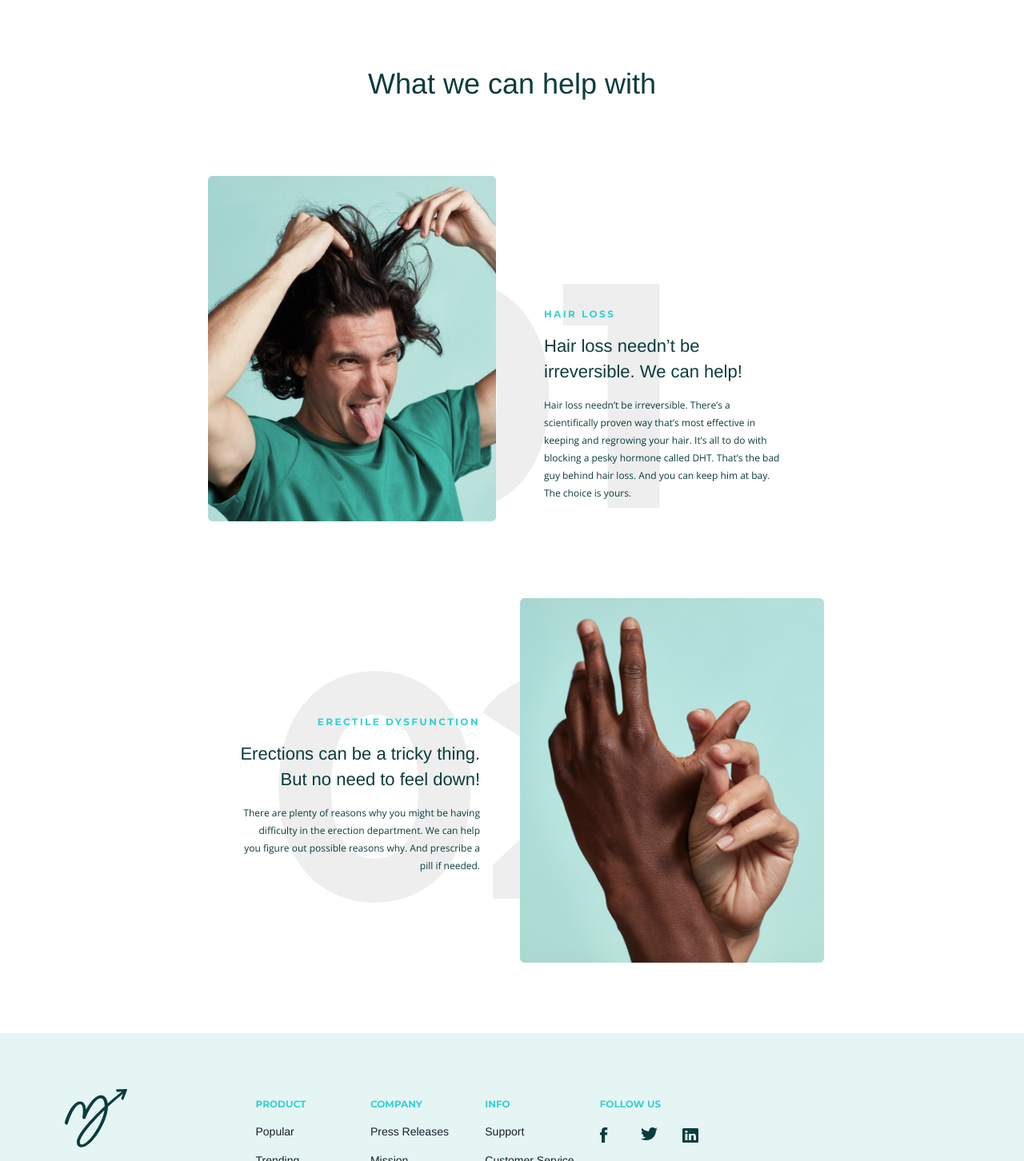
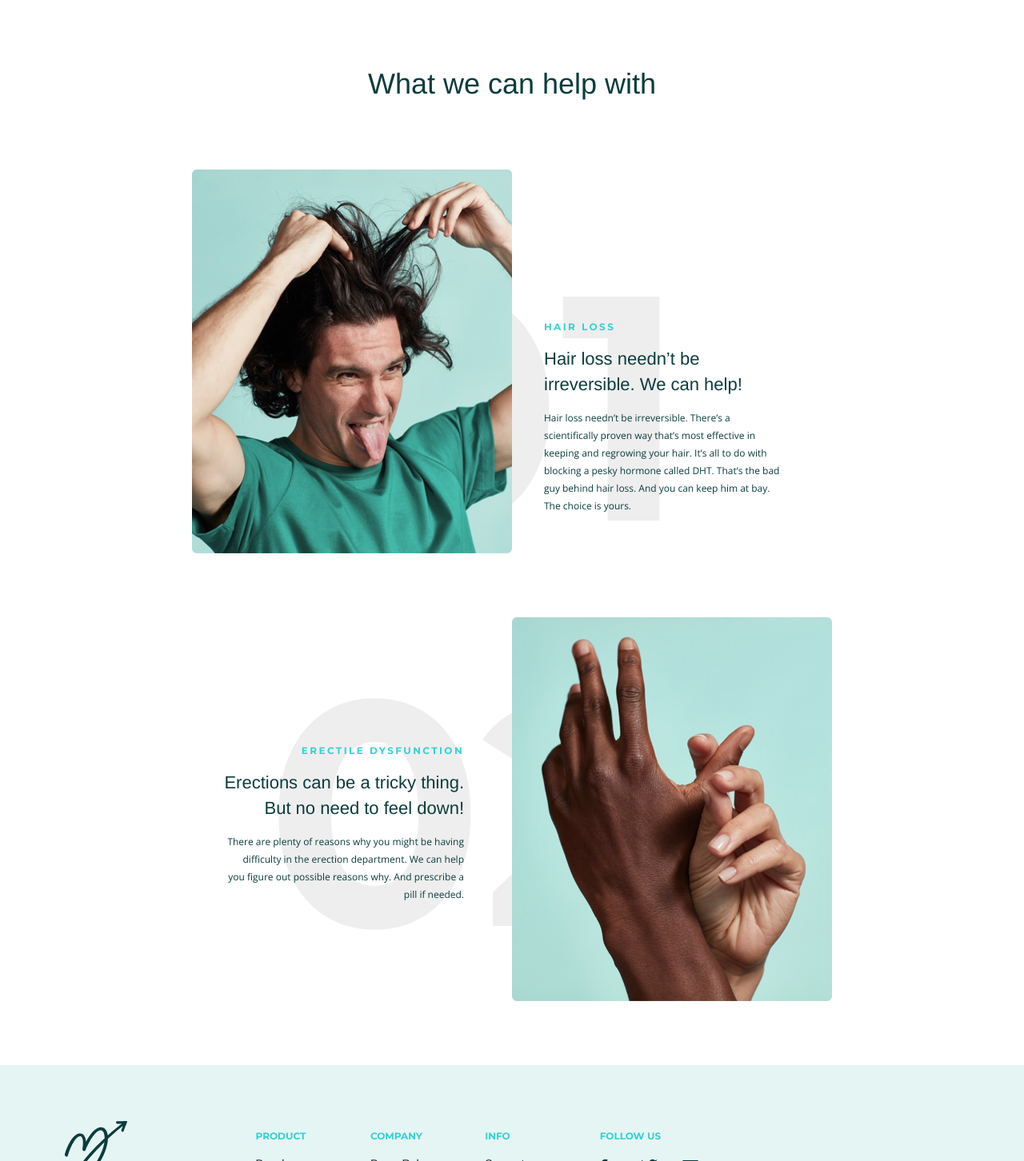
Before and after one commit to siya-h/manual-landing-page, a React (Create React App) app: page / in a window 1280 px wide. Shown: the part 752-2204 px from the top of the page at 80% size. Built offline with nearby package versions, Linux system fonts and the light colour scheme.

Commit message:
removing react warnings

```diff
--- a/src/components/ConditionItem.js
+++ b/src/components/ConditionItem.js
@@ -1,23 +1,23 @@
 import { Box, Image, Text } from '@chakra-ui/react'
 import React from 'react'
 
-const ConditionItem = ({ item, containerStyle }) => {
+const ConditionItem = ({ item }) => {
     const { imgSrc, heading, summary, description, number } = item
     return (
-        <Box margin={["30px auto",,,'80px auto']} maxWidth={['800px']} w={[,"90%","80%","100%"]}>
-            <Text pos="absolute" fontSize={["250px","300px","280px","400px"]} top={["30%",,,"39%"]}  color="light_grey" zIndex="-1" right={["15%",,"23%",'33%']} alignSelf="center">{number}</Text>
-            <Box display={["block","grid"]} gridTemplateColumns={['repeat(2, 1fr)']}>
+        <Box margin={["30px auto", 'initial', 'initial', '80px auto']} maxWidth={['800px']} w={['initial', "90%", "80%", "100%"]}>
+            <Text pos="absolute" fontSize={["250px", "300px", "280px", "400px"]} top={["30%", 'initial', 'initial', "39%"]} color="light_grey" zIndex="-1" right={["15%", 'initial', "23%", '33%']} alignSelf="center">{number}</Text>
+            <Box display={["block", "grid"]} gridTemplateColumns={['repeat(2, 1fr)']}>
                 <Box >
                     <Image
                         src={imgSrc}
-                        w={['90%',,,]}
-                        mx={["auto",,,]}
-                        my={["2%",,,]}
+                        w={['90%', 'initial', 'initial', 'initial']}
+                        mx={["auto", 'initial', 'initial', 'initial']}
+                        my={["2%", 'initial', 'initial', 'initial']}
                     />
                 </Box>
-                <Box w={["90%",,"85%","75%"]} alignSelf="center" mt={[,,"15%","35%"]} ml={["auto",,,"20%"]} mr={["auto",,,]} pos={["relative"]} left={[,,"0","-10%"]}>
+                <Box w={["90%", 'initial', "85%", "75%"]} alignSelf="center" mt={['initial', 'initial', "15%", "35%"]} ml={["auto", 'initial', 'initial', "20%"]} mr={["auto", 'initial', 'initial', 'initial']} pos={["relative"]} left={['initial', 'initial', "0", "-10%"]}>
                     <Text color="tealish" textTransform="uppercase" letterSpacing={["2.4px"]} fontSize={['12px']}>{heading}</Text>
-                    <Text fontFamily="Helvetica" fontSize={["22px"]} my={["2%",,,'5%']} lineHeight={["32px"]}>{summary}</Text>
+                    <Text fontFamily="Helvetica" fontSize={["22px"]} my={["2%", 'initial', 'initial', '5%']} lineHeight={["32px"]}>{summary}</Text>
                     <Text fontFamily="Open Sans" fontSize={["12px"]} lineHeight={["22px"]}>{description}</Text>
                 </Box>
             </Box>
--- a/src/components/Footer.js
+++ b/src/components/Footer.js
@@ -1,4 +1,4 @@
-import { Box, Container, Divider, Flex, Grid, Image, Spacer, Text } from '@chakra-ui/react'
+import { Box, Container, Divider, Grid, Image, Text } from '@chakra-ui/react'
 import React from 'react'
 import logo from '../assets/images/logo.svg'
 import { company, info, products } from '../constants/content/footer'
--- a/src/components/Heading.js
+++ b/src/components/Heading.js
@@ -10,31 +10,31 @@ const Heading = () => {
             bgSize="100% 100%"
             bgRepeat="no-repeat"
             w={['100%']}
-            h={['240px', '340px','460px' ,'750px']}
+            h={['240px', '340px', '460px', '750px']}
             bgImage={bgImg}
             p={1}
         >
             <Box
-                mt={['10px', '20px','25px' ,'30px']}
+                mt={['10px', '20px', '25px', '30px']}
             >
                 <Link to="/">
                     <Image
                         src={logo}
-                        w={['20px', '36px','40px' ,'46px']}
-                        h={['22px', '34px', '34px','42px']}
-                        ml={['14px','28px','38px','70px']}
+                        w={['20px', '36px', '40px', '46px']}
+                        h={['22px', '34px', '34px', '42px']}
+                        ml={['14px', '28px', '38px', '70px']}
                     />
                 </Link>
             </Box>
 
-            <Box fontSize={['22px', '36px','54px' ,'80px']} lineHeight={['22px', '42px', '62px','98px']} w={['55%', '55%', '60%','64%']} h={['15%', '20%','25%' ,'27%']} ml={['12px', '26px','34px', '60px']} mt={['15px', '25px','40px','90px']}>
+            <Box fontSize={['22px', '36px', '54px', '80px']} lineHeight={['22px', '42px', '62px', '98px']} w={['55%', '55%', '60%', '64%']} h={['15%', '20%', '25%', '27%']} ml={['12px', '26px', '34px', '60px']} mt={['15px', '25px', '40px', '90px']}>
                 <Text transform="capitalize" >BE GOOD</Text>
                 <Text transform="capitalize" >TO YOURSELF</Text>
             </Box>
-                <Text fontFamily="Helvetica" fontSize={['12px', '14px','16px','18px']} lineHeight={['12px', '18px','24px','30px']} w={['55%', '40%','40%','400px']} h={['60px','65px','75px',]} ml={['14px','28px','38px','70px']} mt={['18px','26px',,]} >We’re working around the clock to bring you a holistic approach to your wellness. From top to bottom, inside and out.</Text>
-            <Box ml={['14px', '28px', '38px','70px']} mt={['4px', '20px', '35px','50px']} display="inline-block" >
+            <Text fontFamily="Helvetica" fontSize={['12px', '14px', '16px', '18px']} lineHeight={['12px', '18px', '24px', '30px']} w={['55%', '40%', '40%', '400px']} h={['60px', '65px', '75px',]} ml={['14px', '28px', '38px', '70px']} mt={['18px', '26px', 'initial', 'initial']} >We’re working around the clock to bring you a holistic approach to your wellness. From top to bottom, inside and out.</Text>
+            <Box ml={['14px', '28px', '38px', '70px']} mt={['4px', '20px', '35px', '50px']} display="inline-block" >
                 <Link to="/quiz">
-                    <Button bg="tealish" w={['100px', '160px','180px' ,'200px']} _hover={{backgroundColor: 'pine_green'}} h={['38px', '40px','44px' ,'48px']} boxShadow={['0px 10px 30px -20px rgba(0,0,0,0.5)']} borderRadius={['49.5px']} fontSize={['10px', '12px', '12px', '12px']} letterSpacing={['1px',,,'2.4px']} maxWidth="200px" minWidth="150px" fontFamily="Montserrat" color="white">TAKE THE QUIZ</Button>
+                    <Button bg="tealish" w={['100px', '160px', '180px', '200px']} _hover={{ backgroundColor: 'pine_green' }} h={['38px', '40px', '44px', '48px']} boxShadow={['0px 10px 30px -20px rgba(0,0,0,0.5)']} borderRadius={['49.5px']} fontSize={['10px', '12px', '12px', '12px']} letterSpacing={['1px', 'initial', 'initial', '2.4px']} maxWidth="200px" minWidth="150px" fontFamily="Montserrat" color="white">TAKE THE QUIZ</Button>
                 </Link>
             </Box>
 
--- a/src/components/SocialLinks.js
+++ b/src/components/SocialLinks.js
@@ -1,8 +1,8 @@
-import { Box, Flex, Grid, HStack, Image, Link, Text } from '@chakra-ui/react'
+import { Box, Grid, Image, Link, Text } from '@chakra-ui/react'
 import React from 'react'
 import facebook from '../assets/images/facebook-logo.svg'
+import linkedin from '../assets/images/linkedin-logo.svg'
 import twitter from '../assets/images/twitter-logo.svg'
-import linkedin from '../assets/images/linkedin-logo.svg'
 
 const SocialLinks = () => {
     return (
--- a/src/components/SwappedConditionItem.js
+++ b/src/components/SwappedConditionItem.js
@@ -4,21 +4,21 @@ import React from 'react'
 const SwappedConditionItem = ({ item }) => {
     const { imgSrc, heading, summary, description, number } = item
     return (
-        <Box margin={["30px auto",,,'80px auto']} maxWidth={['800px']} w={["90%",,"80%","100%"]}>
-            <Text pos="absolute" fontSize={["250px","300px","280px","400px"]} color="light_grey" zIndex="-1" bottom={["36%","initial","initial","16%"]} left={['10%','0','12%','26%']} alignSelf="center">{number}</Text>
+        <Box margin={["30px auto", 'initial', 'initial', '80px auto']} maxWidth={['800px']} w={["90%", 'initial', "80%", "100%"]}>
+            <Text pos="absolute" fontSize={["250px", "300px", "280px", "400px"]} color="light_grey" zIndex="-1" bottom={["36%", "initial", "initial", "16%"]} left={['10%', '0', '12%', '26%']} alignSelf="center">{number}</Text>
 
-            <Box display={["block","grid"]}  gridTemplateColumns={['repeat(2, 1fr)']}>
-                <Box w={['90%',,"85%","75%"]} alignSelf="center" mt={[,,"15%","5%"]} pos={["relative"]} right={["auto",,"0","-10%"]} ml={["auto",,,]} mr={["auto",,,"20%"]}>
-                    <Text color="tealish" textAlign={["right"]} textTransform="uppercase" letterSpacing={["2.4px"]} my={["0",,,"5%"]} fontSize={['12px']}>{heading}</Text>
-                    <Text fontFamily="Helvetica" textAlign={["right"]} my={["2%",,,'5%']}  fontSize={["22px"]} lineHeight={["32px"]}>{summary}</Text>
+            <Box display={["block", "grid"]} gridTemplateColumns={['repeat(2, 1fr)']}>
+                <Box w={['90%', 'initial', "85%", "75%"]} alignSelf="center" mt={['initial', 'initial', "15%", "5%"]} pos={["relative"]} right={["auto", 'initial', "0", "-10%"]} ml={["auto", 'initial', 'initial', 'initial']} mr={["auto", 'initial', 'initial', "20%"]}>
+                    <Text color="tealish" textAlign={["right"]} textTransform="uppercase" letterSpacing={["2.4px"]} my={["0", 'initial', 'initial', "5%"]} fontSize={['12px']}>{heading}</Text>
+                    <Text fontFamily="Helvetica" textAlign={["right"]} my={["2%", 'initial', 'initial', '5%']} fontSize={["22px"]} lineHeight={["32px"]}>{summary}</Text>
                     <Text fontFamily="Open Sans" textAlign={["right"]} fontSize={["12px"]} lineHeight={["22px"]}>{description}</Text>
                 </Box>
                 <Box >
                     <Image
                         src={imgSrc}
-                        w={['95%',,,]}
-                        mx={["auto",,,]}
-                        my={["2%",,,]}
+                        w={['95%', 'initial', 'initial', 'initial']}
+                        mx={["auto", 'initial', 'initial', 'initial']}
+                        my={["2%", 'initial', 'initial', 'initial']}
                     />
                 </Box>
 
```
